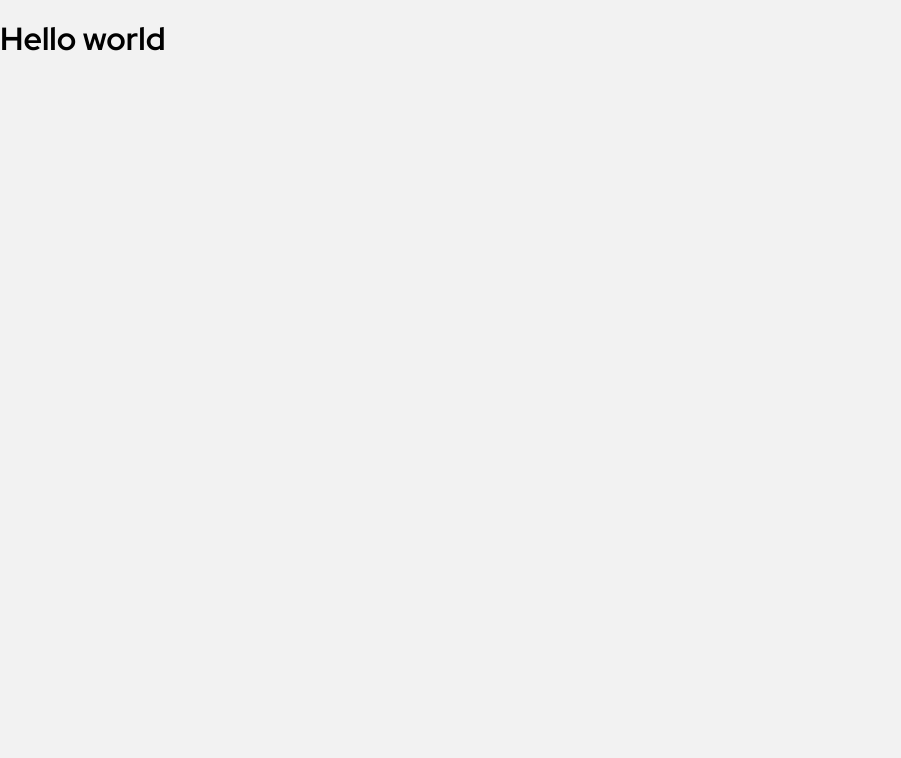
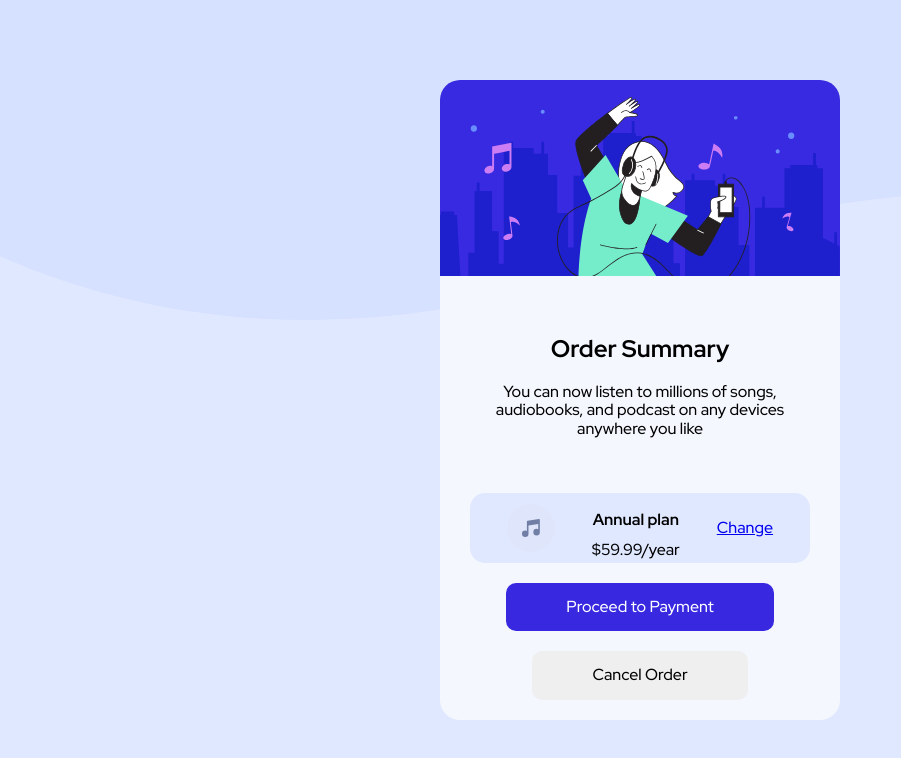
Before and after one commit to ArmandoAlmanza/Challenge_1-Order-summary, a website: page index.html in a window 1280 px wide. Shown: the whole page, without its empty margins (0-901 px from the left). Drawn offline with Linux system fonts and the light colour scheme.

Commit message:
finishing the project

```diff
--- a/index.html
+++ b/index.html
@@ -1,17 +1,40 @@
 <!DOCTYPE html>
 <html lang="en">
     <head>
-	<meta charset="UTF-8">
-	<meta http-equiv="X-UA-Compatible" content="IE=edge">
-	<meta name="viewport" content="width=device-width, initial-scale=1.0">
+        <meta charset="UTF-8" />
+        <meta http-equiv="X-UA-Compatible" content="IE=edge" />
+        <meta name="viewport" content="width=device-width, initial-scale=1.0" />
         <!-- Styles -->
-	<link rel="stylesheet" href="./build/css/app.css">
+        <link rel="stylesheet" href="./build/css/app.css" />
         <title>Challenge 1</title>
     </head>
     <body>
 
-	<h1>Hello world</h1>
-
+        <div class="card container">
+            <div class="card__header">
+                <img src="./build/img/illustration-hero.svg" alt="Hero" />
+            </div>
+            <div class="card__body">
+                <div class="text">
+                    <h2>Order Summary</h2>
+                    <p>
+                        You can now listen to millions of songs, audiobooks, and
+                        podcast on any devices anywhere you like
+                    </p>
+                </div>
+                <div class="plan">
+                    <img src="./build/img/icon-music.svg" alt="music icon" />
+                    <div class="data">
+                        <h4>Annual plan</h4>
+                        <p>$59.99/year</p>
+                    </div>
+                    <a href="#">Change</a>
+                </div>
+                <button class="btn btn__payment">Proceed to Payment</button>
+                <button class="btn btn__cancel">Cancel Order</button>
+            </div>
+        </div>
+		<div class="wave"></div>
         <script src="./build/js/index.js"></script>
     </body>
 </html>
--- a/src/scss/app.scss
+++ b/src/scss/app.scss
@@ -7,3 +7,4 @@
 @import './export/globals';
 @import './export/utilities';
 //Layout
+@import './layout/_card.scss';
--- a/src/scss/export/_globals.scss
+++ b/src/scss/export/_globals.scss
@@ -11,13 +11,20 @@ html {
 body {
     font-family: $normal;
     font-size: 1.6rem;
-    background-color: #f2f2f2;
+    background-color: $Pale-blue;
+    background-image: url("../img/pattern-background-desktop.svg");
+    background-size: 100vw 40vh;
+    background-repeat: no-repeat;
+    display: flex;
+    align-items: center;
+    justify-content: center;
+    min-height: 100vh;
 }
 p {
     font-size: 1.6rem;
 }
 .container {
-    width: 95%;
+    width: 90%;
     max-width: 1200px;
     margin: 0 auto;
 }
--- a/src/scss/export/_utilities.scss
+++ b/src/scss/export/_utilities.scss
@@ -8,3 +8,19 @@
 .d-block{
     display: block;
 }
+.btn{
+    display: block;
+    padding: 1.5rem 6rem;
+    border-radius: 10px;
+    transition: all .3s ease-in-out;
+    margin: 2rem auto;
+    border: none;
+    &:hover{
+        cursor: pointer;
+        box-shadow: 0px 5px 23px -1px rgba(34,87,151,0.75);
+    }
+}
+.btn__payment{
+    background-color: $Bright-blue;
+    color: #fff;
+}
--- /dev/null
+++ b/src/scss/layout/_card.scss
@@ -0,0 +1,37 @@
+.card {
+    border-radius: 2rem;
+    text-align: center;
+    background-color: $Very-pale-blue;
+    padding: 40;
+    display: flex;
+    flex-direction: column;
+    text-align: center;
+    justify-content: center;
+    max-width: 40rem;
+}
+
+.text {
+    margin: 5.5rem;
+}
+.card__header{
+    img{
+        border-top-left-radius: 2rem;
+        border-top-right-radius: 2rem;
+    }
+}
+.plan {
+    display: flex;
+    justify-content: space-evenly;
+    align-items: center;
+    border-radius: 1.5rem;
+    background-color: $Pale-blue;
+    max-width: 85%;
+    height: 7rem;
+    margin: 0 auto;
+    img {
+        color: $Desaturated-blue;
+    }
+    p {
+        line-height: 0;
+    }
+}
```
Also changed, not shown: build/css/app.css, 1 other file. Lines whose indentation alone changed are shown as unchanged.
